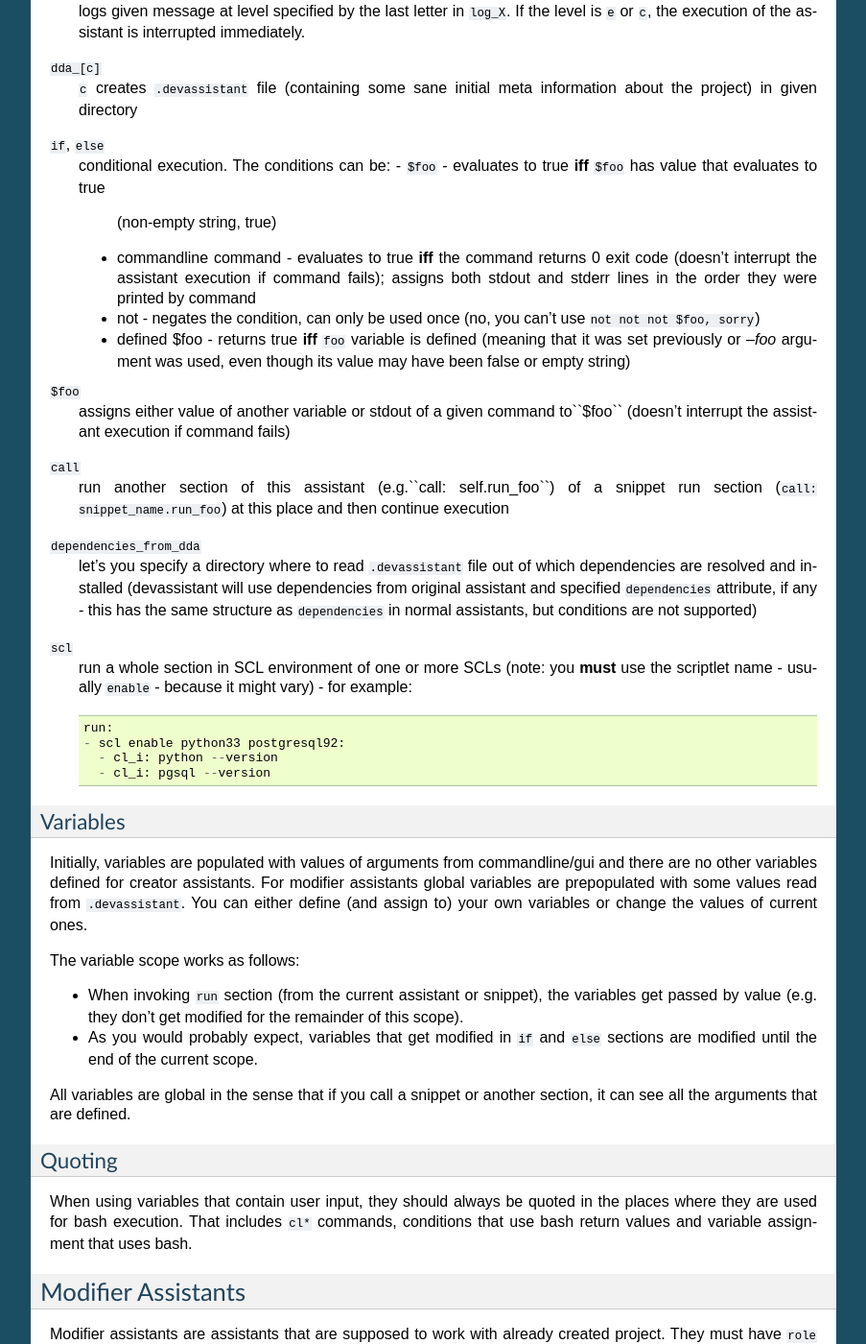
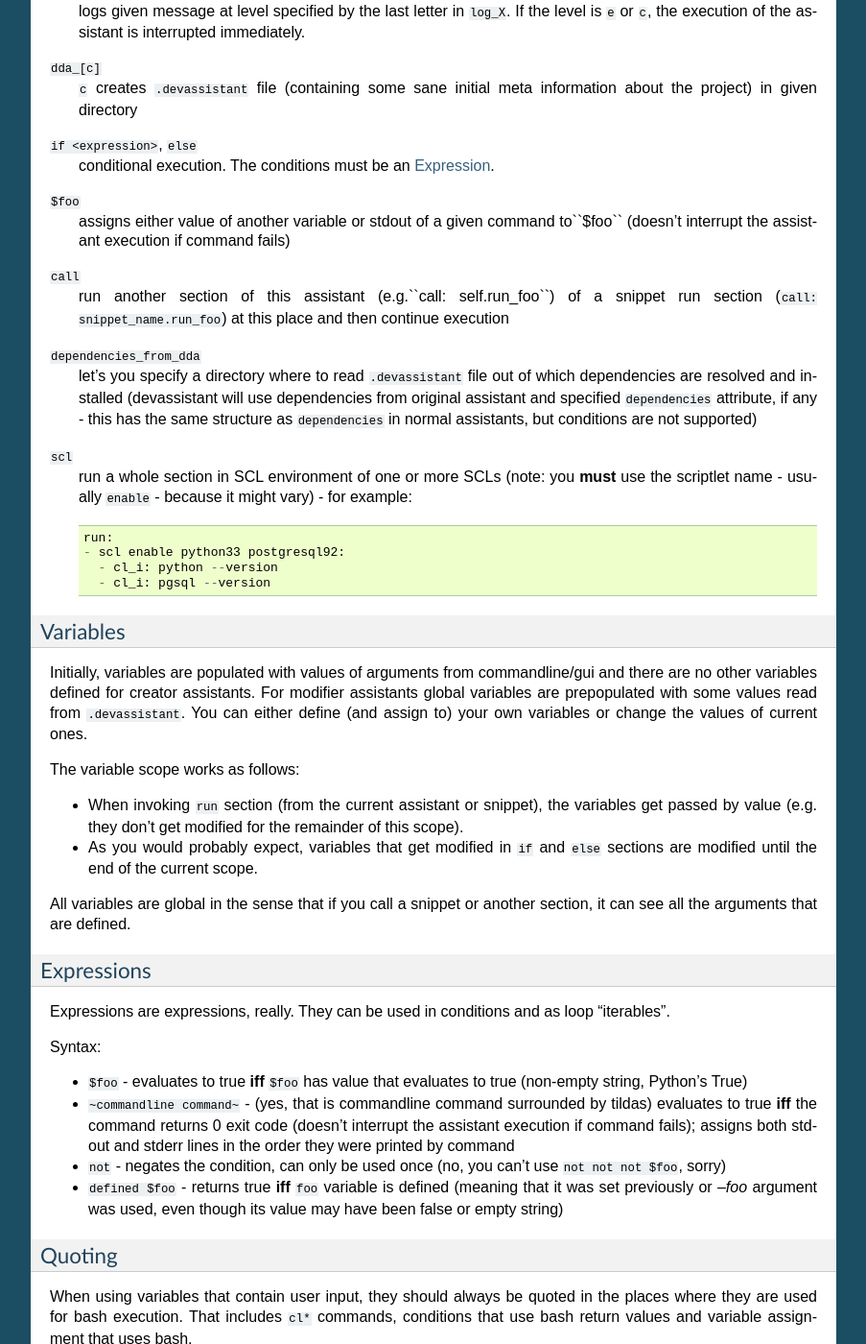
Before and after one commit to devassistant/devassistant, a Sphinx documentation site: the page built from docs/developer_documentation/yaml_assistant_reference.rst, in a window 1280 px wide and 1400 px high, scrolled down 3914 px. Shown: the whole window at 96% size, without its empty margins (198-1101 px from the left). Built offline with Sphinx 7.4.7, drawn with Linux system fonts in a browser that asks for light colours; some of the changed lines change nothing that is shown; some of the changed text lies outside the part shown.

Commit message:
Documentation nitpicking, refactor expressions into their own sections, document usage of tilde around cl commands in expressions

```diff
--- a/docs/developer_documentation/yaml_assistant_reference.rst
+++ b/docs/developer_documentation/yaml_assistant_reference.rst
@@ -98,8 +98,8 @@ they will be traversed and installed one by one. Supported dependency types:
    - call: self.dependencies_baz # will install dependencies from section "dependencies_baz" of this assistant
 
 ``if``, ``else``
-  conditional dependency installation. For more info on conditions, see "Run section"
-  below `Run`_. For example::
+  conditional dependency installation. For more info on conditions, `Run`_ below.
+  A very simple example::
 
    dependencies:
    - if $foo:
@@ -216,18 +216,8 @@ List of supported commands follows:
 ``dda_[c]``
   ``c`` creates ``.devassistant`` file (containing some sane initial meta
   information about the project) in given directory
-``if``, ``else``
-  conditional execution. The conditions can be:
-  - ``$foo`` - evaluates to true **iff** ``$foo`` has value that evaluates to true
-    (non-empty string, true)
-  - commandline command - evaluates to true **iff** the command returns 0 exit code
-    (doesn't interrupt the assistant execution if command fails); assigns both stdout
-    and stderr lines in the order they were printed by command
-  - not - negates the condition, can only be used once (no, you can't use
-    ``not not not $foo, sorry``)
-  - defined $foo - returns true **iff** ``foo`` variable is defined (meaning that
-    it was set previously or `--foo` argument was used, even though its value may
-    have been false or empty string)
+``if <expression>``, ``else``
+  conditional execution. The conditions must be an `Expression`_.
 ``$foo``
   assigns either value of another variable or stdout of a given command to``$foo``
   (doesn't interrupt the assistant execution if command fails)
@@ -268,6 +258,28 @@ The variable scope works as follows:
 
 All variables are global in the sense that if you call a snippet or another
 section, it can see all the arguments that are defined.
+
+.. _Expression:
+
+Expressions
+~~~~~~~~~~~
+
+Expressions are expressions, really. They can be used in conditions and
+as loop "iterables".
+
+Syntax:
+
+- ``$foo`` - evaluates to true **iff** ``$foo`` has value that evaluates to true
+  (non-empty string, Python's True)
+- ``~commandline command~`` - (yes, that is commandline command surrounded by tildas)
+  evaluates to true **iff** the command returns 0 exit code
+  (doesn't interrupt the assistant execution if command fails); assigns both stdout
+  and stderr lines in the order they were printed by command
+- ``not`` - negates the condition, can only be used once (no, you can't use
+  ``not not not $foo``, sorry)
+- ``defined $foo`` - returns true **iff** ``foo`` variable is defined (meaning that
+  it was set previously or `--foo` argument was used, even though its value may
+  have been false or empty string)
 
 Quoting
 ~~~~~~~
```
